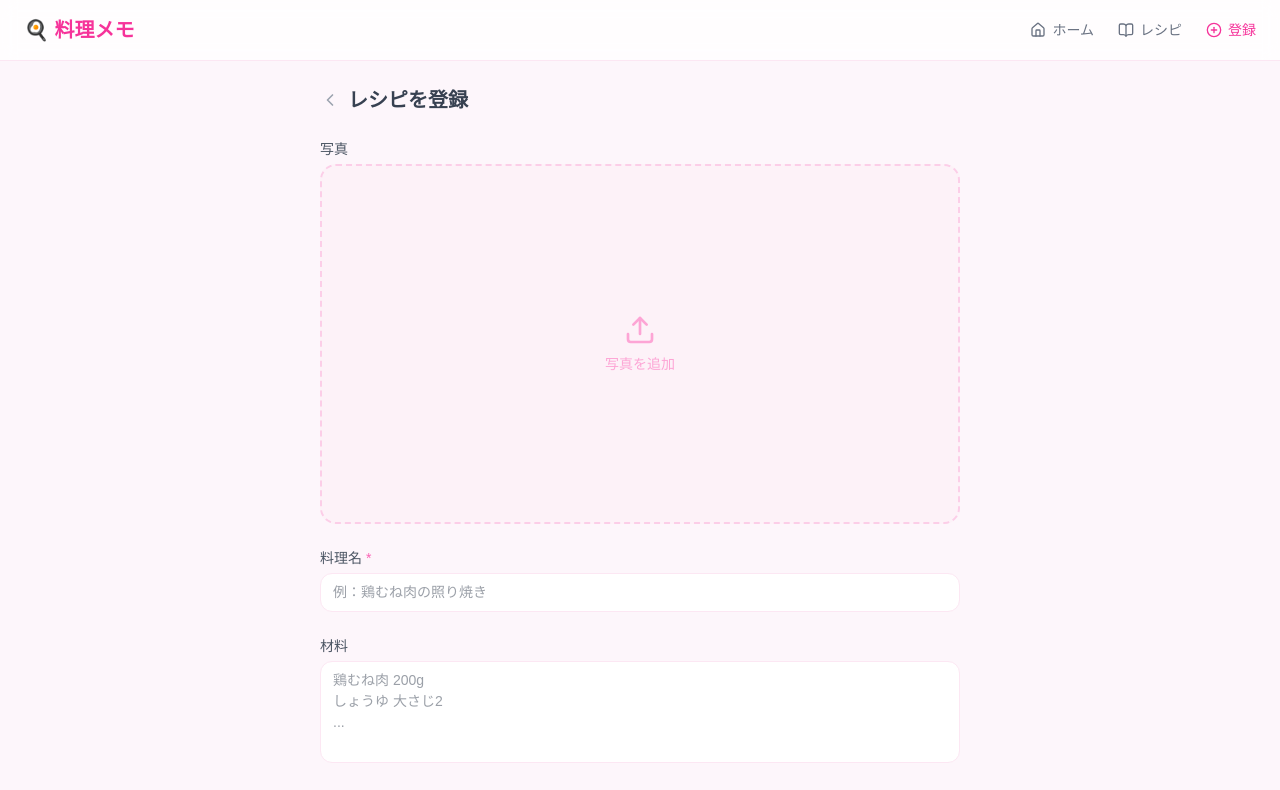
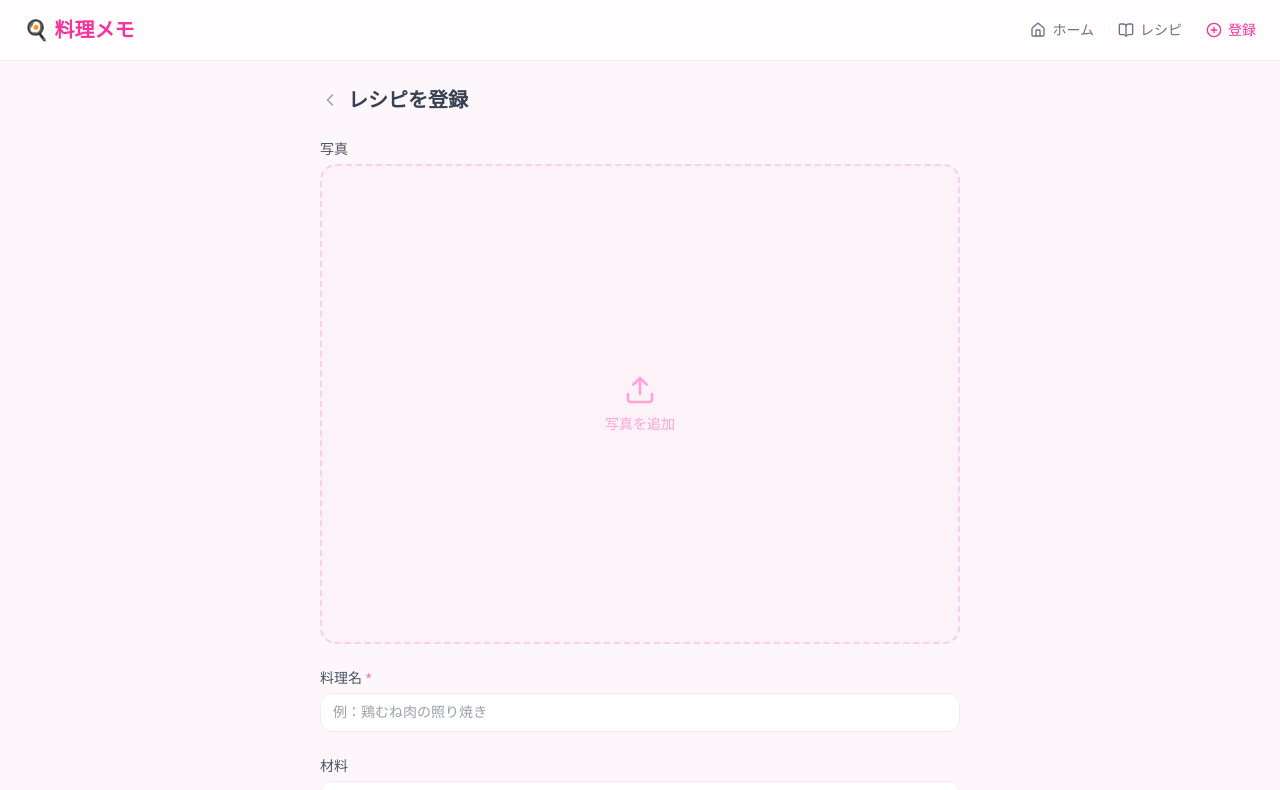
Before and after one commit to sayakaorukasumi/CokkingMemo, a Next.js app: page /CokkingMemo/recipes/new in a window 1280 px wide. Shown: the top 790 px of the page. Built offline with nearby package versions, Linux system fonts and the light colour scheme.

Commit message:
Fix photo input on iOS: use label+htmlFor instead of div onClick, object-contain preview

```diff
--- a/components/RecipeForm.tsx
+++ b/components/RecipeForm.tsx
@@ -1,6 +1,6 @@
 "use client";
 
-import { useRef, useState } from "react";
+import { useState } from "react";
 import { Upload, X } from "lucide-react";
 import { createRecipe, updateRecipe } from "@/lib/storage";
 import { VEG_PRESENCE_LABELS, ENERGY_LEVEL_LABELS, DISHWASHING_LABELS } from "@/lib/types";
@@ -32,7 +32,6 @@ function compressImage(file: File): Promise<string> {
 export default function RecipeForm({ recipe, onSuccess }: Props) {
   const [photo, setPhoto] = useState<string>(recipe?.photo || "");
   const [saving, setSaving] = useState(false);
-  const fileRef = useRef<HTMLInputElement>(null);
 
   async function handleFileChange(e: React.ChangeEvent<HTMLInputElement>) {
     const file = e.target.files?.[0];
@@ -84,30 +83,30 @@ export default function RecipeForm({ recipe, onSuccess }: Props) {
       {/* 写真 */}
       <div>
         <label className="label">写真</label>
-        <div
-          className="relative w-full aspect-[16/9] bg-pink-50 rounded-2xl border-2 border-dashed border-pink-200 flex items-center justify-center cursor-pointer overflow-hidden"
-          onClick={() => fileRef.current?.click()}
-        >
+        <div className="relative w-full aspect-[4/3] bg-pink-50 rounded-2xl border-2 border-dashed border-pink-200 overflow-hidden">
           {photo ? (
             <>
               {/* eslint-disable-next-line @next/next/no-img-element */}
-              <img src={photo} alt="料理写真" className="w-full h-full object-cover" />
+              <img src={photo} alt="料理写真" className="w-full h-full object-contain" />
               <button
                 type="button"
                 className="absolute top-2 right-2 bg-white/80 rounded-full p-1"
-                onClick={(e) => { e.stopPropagation(); setPhoto(""); }}
+                onClick={() => setPhoto("")}
               >
                 <X size={16} />
               </button>
             </>
           ) : (
-            <div className="flex flex-col items-center gap-2 text-pink-300">
+            <label
+              htmlFor="photo-file-input"
+              className="flex flex-col items-center justify-center gap-2 text-pink-300 w-full h-full cursor-pointer"
+            >
               <Upload size={32} />
               <span className="text-sm">写真を追加</span>
-            </div>
+            </label>
           )}
         </div>
-        <input ref={fileRef} type="file" accept="image/*" className="hidden" onChange={handleFileChange} />
+        <input id="photo-file-input" type="file" accept="image/*" className="hidden" onChange={handleFileChange} />
       </div>
 
       {/* 料理名 */}
```
